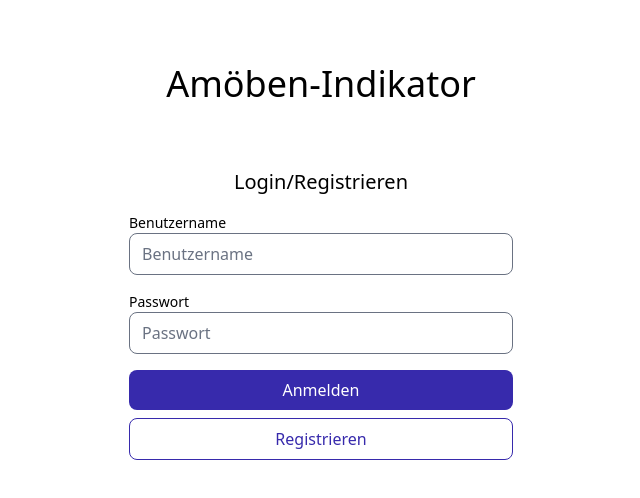
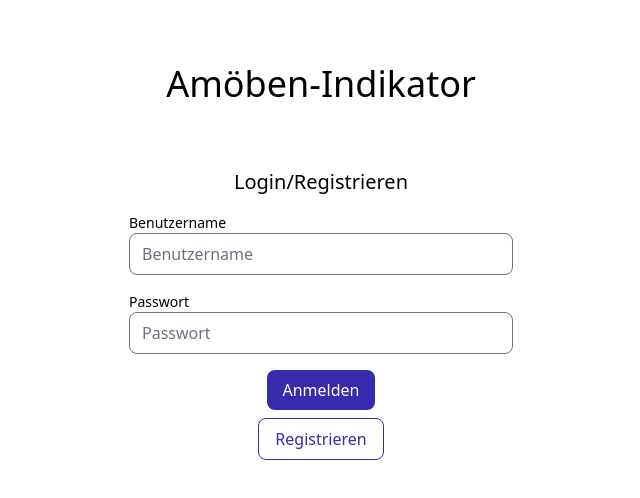
Before and after one commit to Henahax/amoeben-indikator, a SvelteKit app: page /login in a window 1280 px wide. Shown: the top 498 px of the page, without its empty margins (255-895 px from the left). Built offline with nearby package versions, Linux system fonts and the light colour scheme; no server answers.

Commit message:
Update app.css

```diff
--- a/src/app.css
+++ b/src/app.css
@@ -32,8 +32,19 @@ textarea,
 }
 
 .btn {
+	border-color: var(--primary);
+	width: fit-content;
 	cursor: pointer;
 	padding: 0.5rem 1rem;
+}
+
+.btn:hover{
+	border-color: var(--primary-lightend);
+}
+
+.btn:disabled {
+	opacity: 0.5;
+	cursor: not-allowed;
 }
 
 .btn-primary {
@@ -45,3 +56,7 @@ textarea,
 	border: 1px solid var(--primary);
 	color: var(--primary);
 }
+
+.btn-tertiary {
+	color: var(--primary)
+}
```
